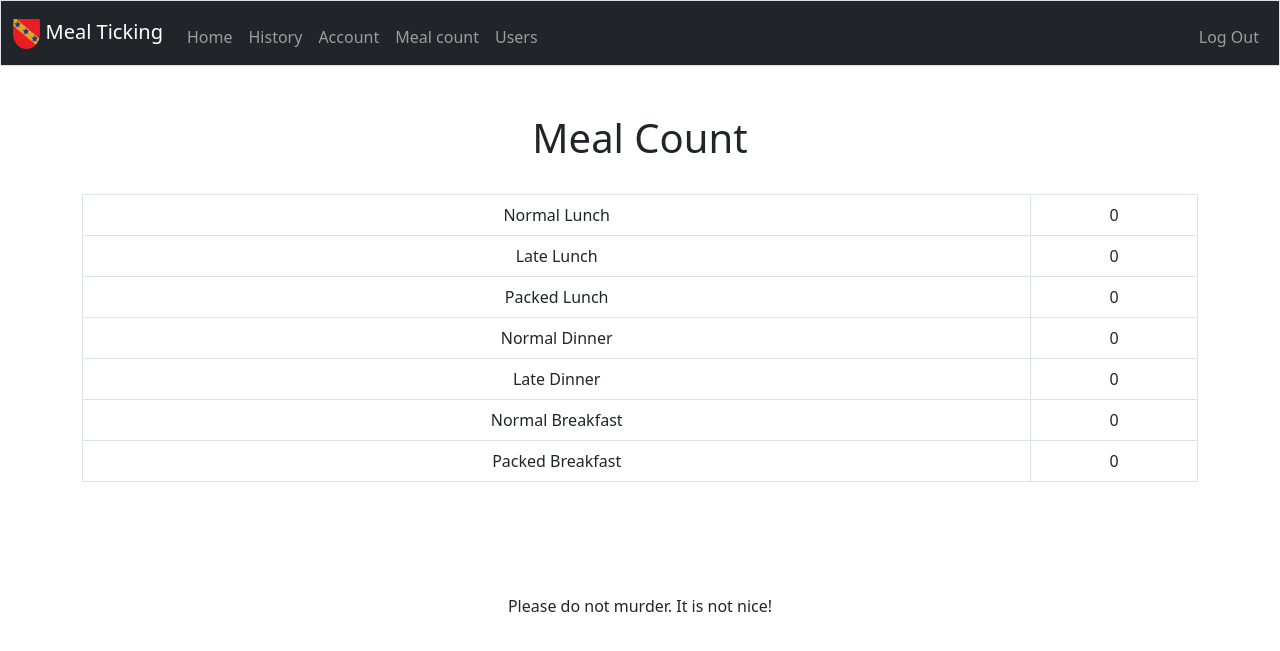
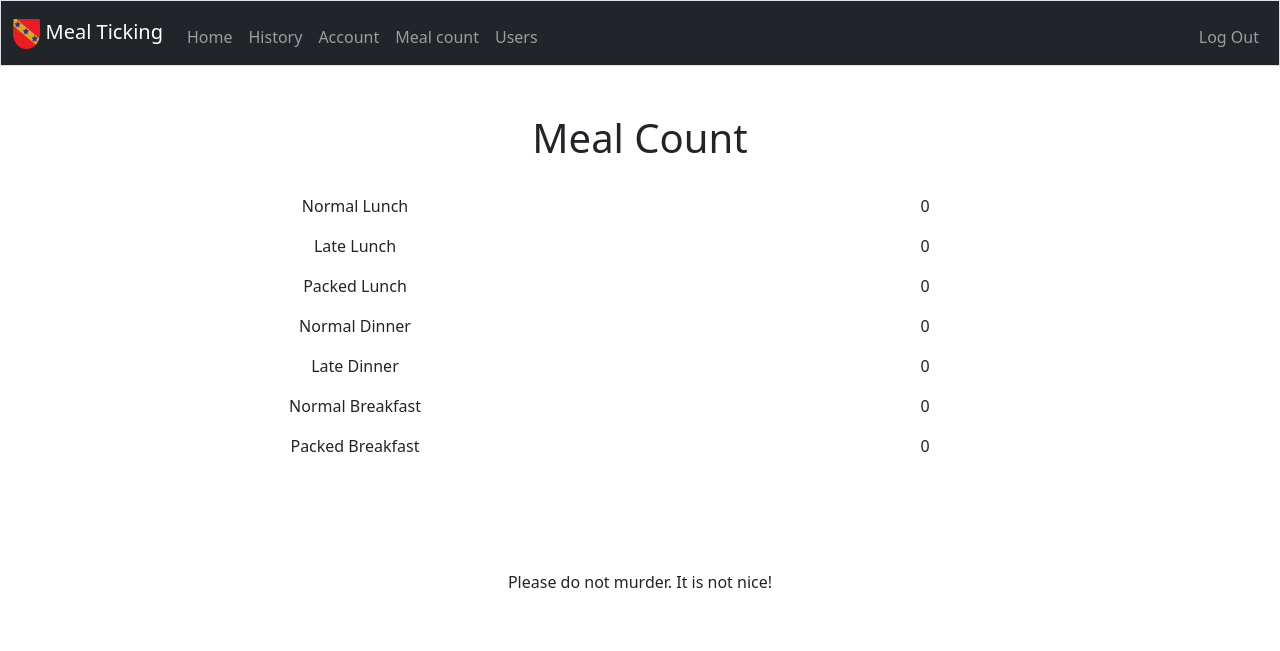
Before and after one commit to dreyyfuss/irawo-meals, a Flask app: page /meal_count in a window 1280 px wide. Shown: the top 651 px of the page. Run offline with Flask 3, Linux system fonts and the light colour scheme; the visitor is signed in with stand-in values (Sample User, id 1); data that the repository does not hold is empty; some libraries are stand-ins or nearby versions.

Commit message:
Changed bootstrap class from table to row

```diff
--- a/irawo_meals/templates/meal_count.html
+++ b/irawo_meals/templates/meal_count.html
@@ -9,18 +9,16 @@
         Meal Count
     </h1>
     <br>
-    <div class="container table-responsive text-left">
-        <table class="table table-bordered">
+    <div class="container">
+        <div class="row">
             {% for meal in meal_count %}
-                <tr>
-                    <td>
-                        {{ meal }}
-                    </td>
-                    <td>
-                        {{ meal_count[meal] }}
-                    </td>
-                </tr>
+                <div class="col-6 mb-3">
+                    {{ meal }}
+                </div>
+                <div class="col-6 mb-3">
+                    {{ meal_count[meal] }}
+                </div>
             {% endfor %}
-        </table>
+            </div>
     </div>
 {% endblock %}
```
